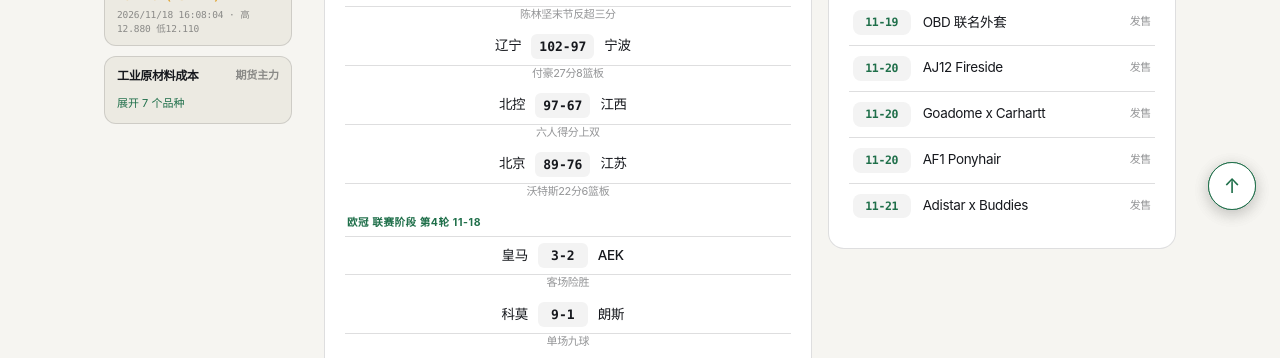
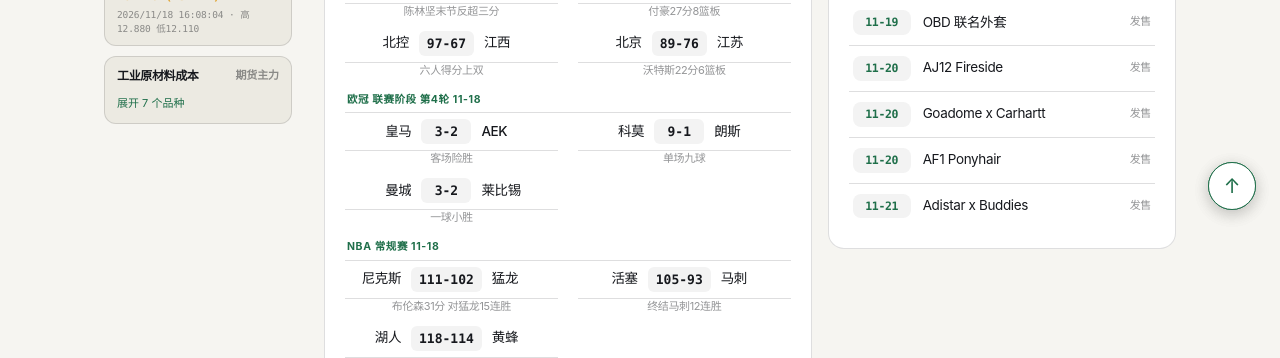
Before and after one commit to leo666-cloud/sports-daily, a plain HTML site: page archive/2026-11-19.html in a window 1280 px wide. Shown: the part 566-924 px from the top of the page. Drawn offline with Linux system fonts and the light colour scheme; files that its build step writes are made by us from their sources; no server answers.

Commit message:
2026-11-19 compact scoreboard

```diff
--- a/archive/2026-11-19.html
+++ b/archive/2026-11-19.html
@@ -108,6 +108,10 @@ body.wx-rain,body.wx-storm,body.wx-snow,body.wx-fog,body.wx-cloud,body.wx-sun,bo
 .dash{align-items:start}
 .sb-m a{min-height:36px;padding:6px 4px}
 .sb-m .note{padding:0 4px 5px}
+.sb{display:grid;grid-template-columns:repeat(2,minmax(0,1fr));column-gap:20px;align-content:start}
+.sb-g{grid-column:1/-1;padding:8px 2px 5px}
+.sb-m .note{white-space:nowrap;overflow:hidden;text-overflow:ellipsis}
+@media (max-width:900px){.sb{grid-template-columns:minmax(0,1fr)}}
 </style>
 </head>
 <body>
```
Also changed, not shown: index.html (+4 -0 lines).
